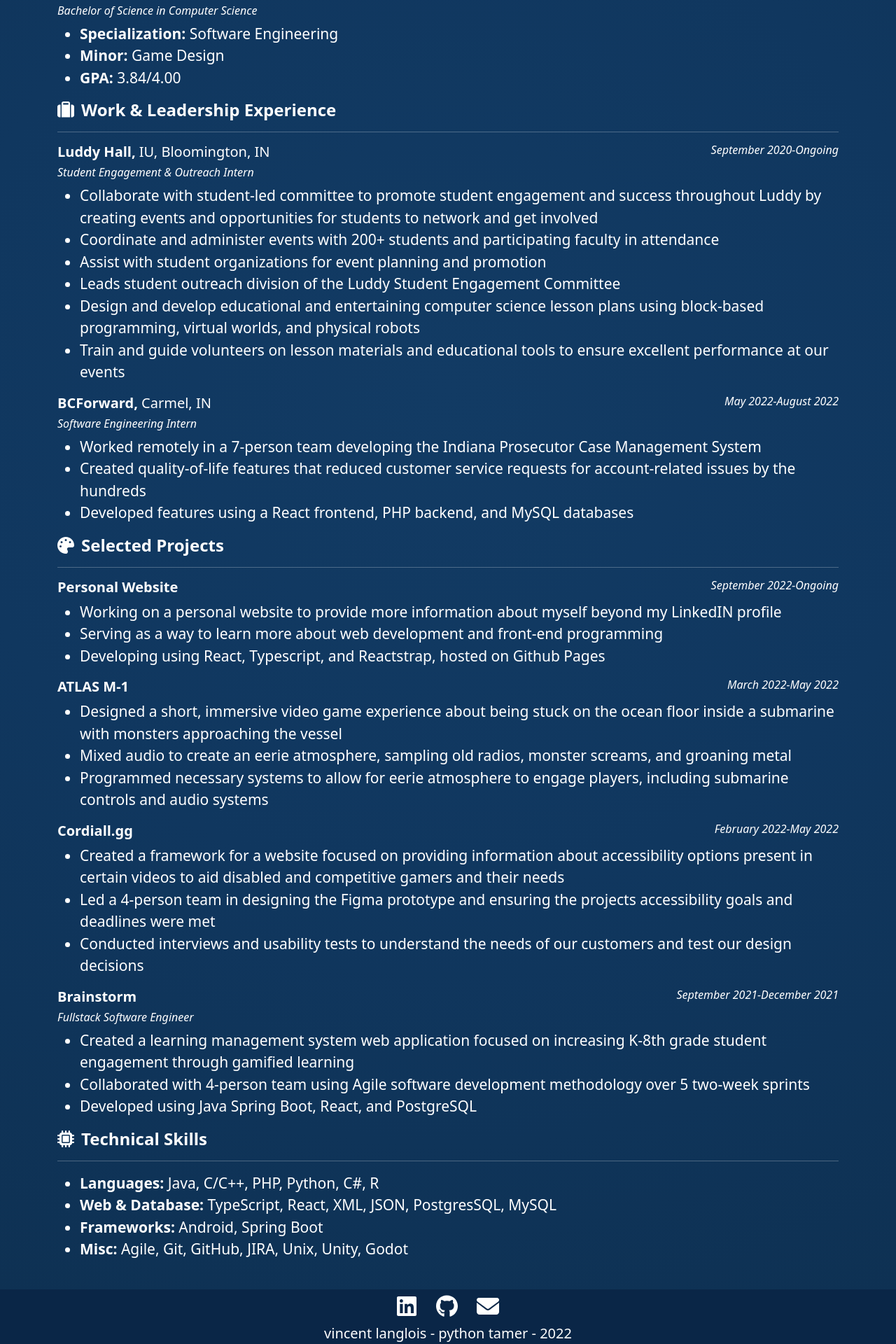
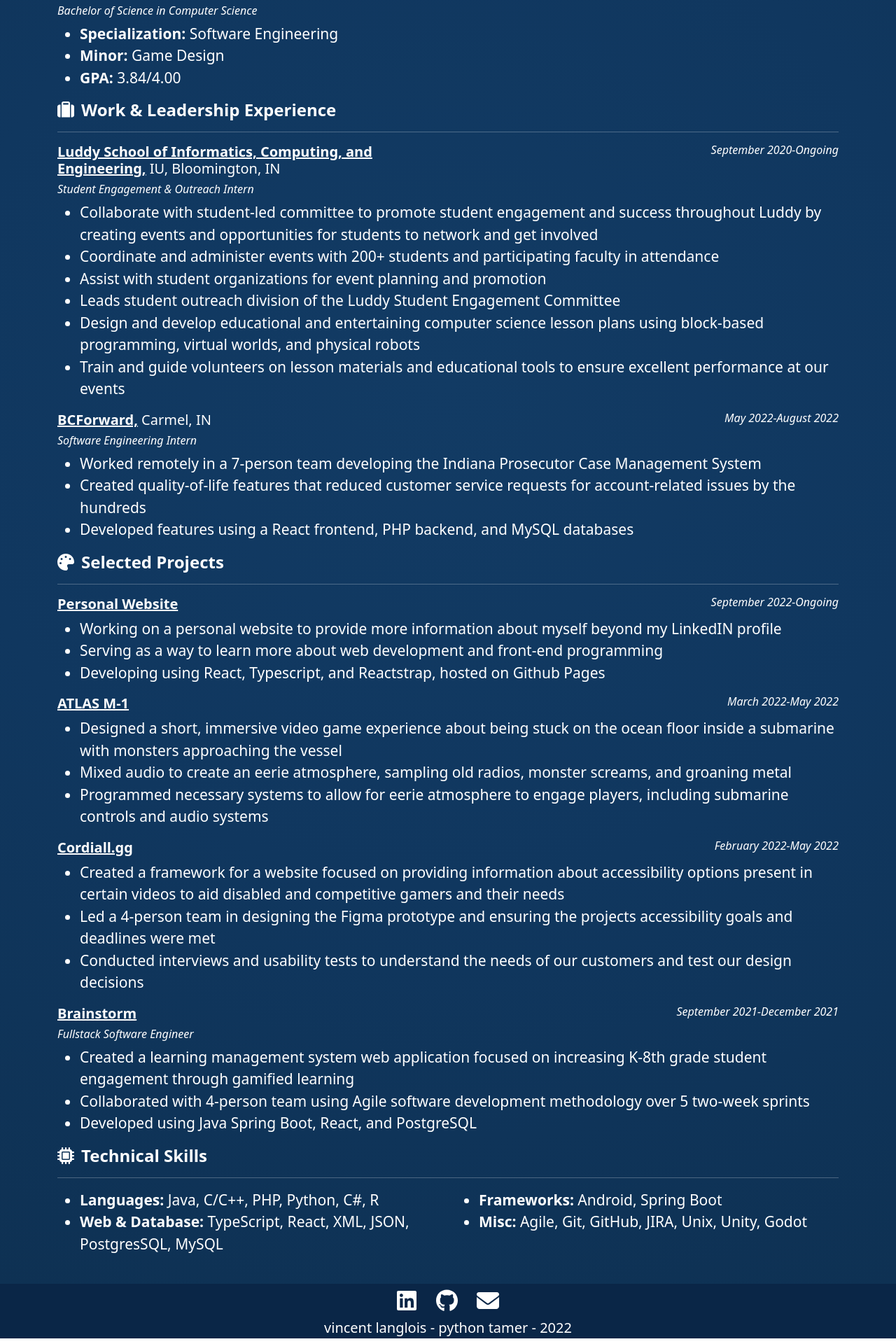
Before and after one commit to vtlanglois/vtlanglois.github.io, a React (Create React App) app: page /#/ in a window 1280 px wide. Shown: the part 732-2652 px from the top of the page at 70% size. Built offline with nearby package versions, Linux system fonts and the light colour scheme.

Commit message:
updated technical skills to use columns

```diff
--- a/src/components/ExperienceItem/ExperienceHeader.tsx
+++ b/src/components/ExperienceItem/ExperienceHeader.tsx
@@ -7,7 +7,7 @@ function ExperienceHeader(props: any) {
         <Row>
           <Col>
             <h5>
-              <b>{props.title}</b> {props.location}
+              <u><b>{props.title}</b></u> {props.location}
             </h5>
             <h6>
               <i>{props.job}</i>
--- a/src/components/WorkAccordian/WorkAccordian.tsx
+++ b/src/components/WorkAccordian/WorkAccordian.tsx
@@ -8,6 +8,7 @@ import {
 } from "@fortawesome/free-solid-svg-icons";
 import ExperienceHeader from "../ExperienceItem/ExperienceHeader";
 import TabHeader from "../ExperienceItem/TabHeader";
+import { Col, Row } from "reactstrap";
 const WorkAccordian = () => {
   return (
     <div className="body">
@@ -32,7 +33,7 @@ const WorkAccordian = () => {
       </ul>
       <TabHeader icon={faSuitcase} title="Work & Leadership Experience" />
       <ExperienceItem
-        title="Luddy Hall,"
+        title="Luddy School of Informatics, Computing, and Engineering,"
         location="IU, Bloomington, IN"
         job="Student Engagement & Outreach Intern"
         startMonth="September 2020"
@@ -43,7 +44,7 @@ const WorkAccordian = () => {
           "Assist with student organizations for event planning and promotion",
           "Leads student outreach division of the Luddy Student Engagement Committee",
           "Design and develop educational and entertaining computer science lesson plans using block-based programming, virtual worlds, and physical robots",
-            "Train and guide volunteers on lesson materials and educational tools to ensure excellent performance at our events"
+          "Train and guide volunteers on lesson materials and educational tools to ensure excellent performance at our events",
         ]}
       />
       <ExperienceItem
@@ -87,7 +88,7 @@ const WorkAccordian = () => {
         details={[
           "Created a framework for a website focused on providing information about accessibility options present in certain videos to aid disabled and competitive gamers and their needs",
           "Led a 4-person team in designing the Figma prototype and ensuring the projects accessibility goals and deadlines were met",
-          "Conducted interviews and usability tests to understand the needs of our customers and test our design decisions"
+          "Conducted interviews and usability tests to understand the needs of our customers and test our design decisions",
         ]}
       />
       <ExperienceItem
@@ -103,7 +104,7 @@ const WorkAccordian = () => {
       />
 
       <TabHeader icon={faMicrochip} title="Technical Skills" />
-      <ul>
+      {/* <ul>
         <li>
           <b>Languages: </b>Java, C/C++, PHP, Python, C#, R
         </li>
@@ -117,7 +118,30 @@ const WorkAccordian = () => {
         <li>
           <b>Misc: </b>Agile, Git, GitHub, JIRA, Unix, Unity, Godot
         </li>
+      </ul> */}
+      <Row>
+        <Col>
+          <ul>
+            <li>
+              <b>Languages: </b>Java, C/C++, PHP, Python, C#, R
+            </li>
+            <li>
+              <b>Web &#38; Database: </b>TypeScript, React, XML, JSON,
+              PostgresSQL, MySQL
+            </li>
           </ul>
+        </Col>
+        <Col>
+          <ul>
+            <li>
+              <b>Frameworks: </b>Android, Spring Boot
+            </li>
+            <li>
+              <b>Misc: </b>Agile, Git, GitHub, JIRA, Unix, Unity, Godot
+            </li>
+          </ul>
+        </Col>
+      </Row>
     </div>
   );
 };
```
Also changed, not shown: src/components/WorkAccordian/WorkAccordian.css (line endings or trailing spaces). Lines whose indentation alone changed are shown as unchanged.
